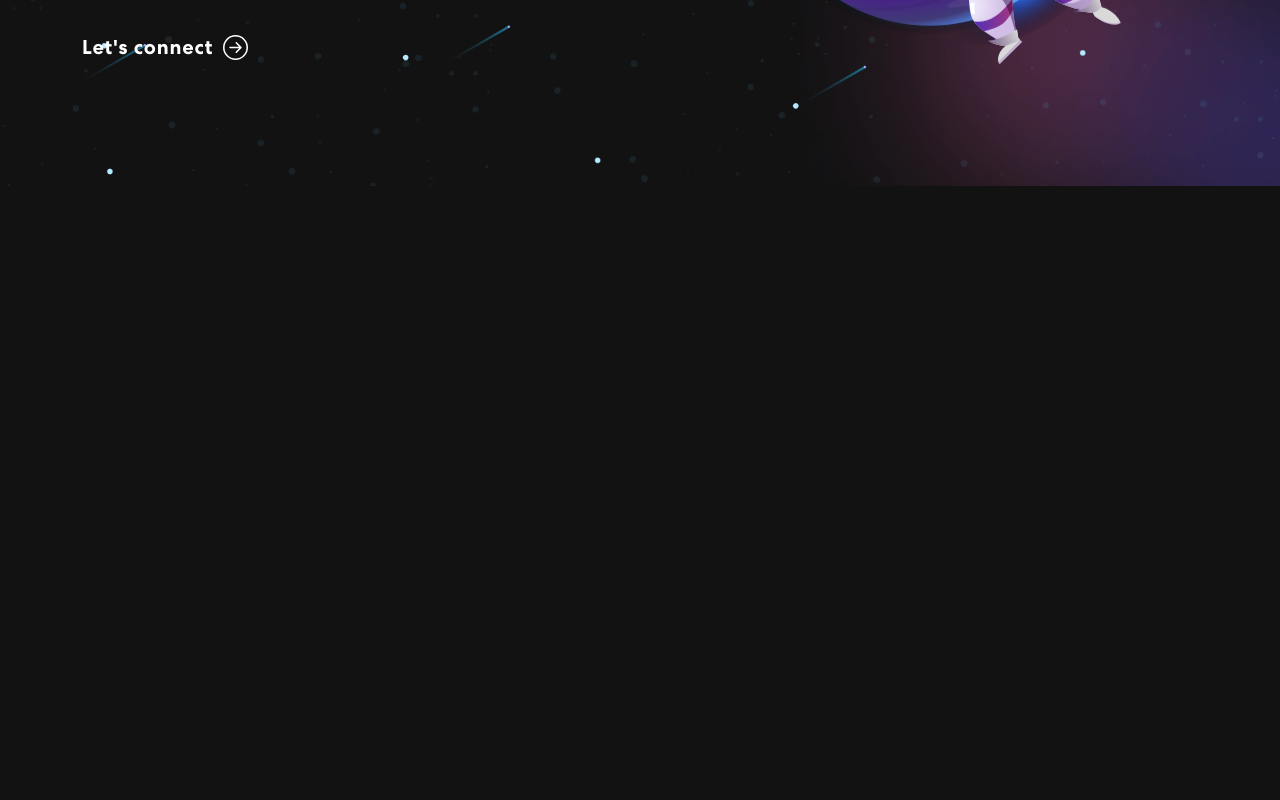
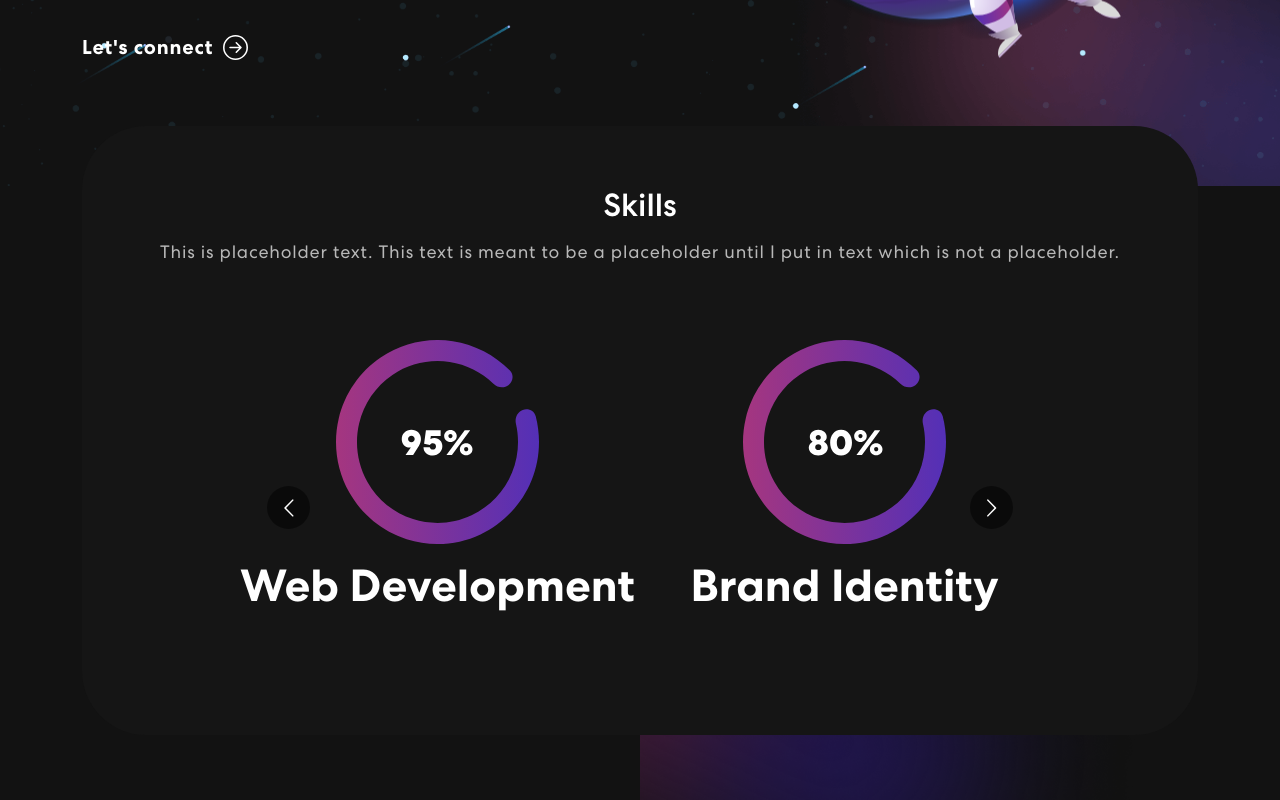
Before and after one commit to EliDoesStuff/EliDoesStuff.github.io, a React (Create React App) app: page / in a window 1280 px wide. Shown: the part 580-1380 px from the top of the page. Before the commit the page ends 800 px from the top, so only its background shows below. Built offline with nearby package versions, Linux system fonts and the light colour scheme.

Commit message:
Skills section and CSS

```diff
--- a/package.json
+++ b/package.json
@@ -11,6 +11,7 @@
     "react-bootstrap": "^2.8.0",
     "react-bootstrap-icons": "^1.10.3",
     "react-dom": "^18.2.0",
+    "react-multi-carousel": "^2.8.4",
     "react-scripts": "5.0.1",
     "web-vitals": "^2.1.4"
   },
--- a/src/App.css
+++ b/src/App.css
@@ -303,6 +303,7 @@
   background-size: cover;
   background-repeat: no-repeat;
 }
+
 .banner .tagline {
   font-weight: 700;
   letter-spacing: 0.8px;
@@ -313,6 +314,7 @@
   margin-bottom: 16px;
   display: inline-block;
 }
+
 .banner h1 {
   font-size: 65px;
   font-weight: 700;
@@ -321,6 +323,7 @@
   margin-bottom: 20px;
   display: block;
 }
+
 .banner p {
   color: #B8B8B8;
   font-size: 18px;
@@ -328,6 +331,7 @@
   line-height: 1.5em;
   width: 96%;
 }
+
 .banner button {
   color: #fff;
   font-weight: 700;
@@ -337,18 +341,22 @@
   display: flex;
   align-items: center;
 }
+
 .banner button svg {
   font-size: 25px;
   margin-left: 10px;
   transition: 0.3s ease-in-out;
   line-height: 1;
 }
+
 .banner button:hover svg {
   margin-left: 25px;
 }
+
 .banner img {
   animation: updown 3s linear infinite;
 }
+
 @keyframes updown {
   0% {
     transform: translateY(-20px);
@@ -360,6 +368,54 @@
     transform: translateY(-20px);
   }
 }
+
 .txt-rotate > .wrap {
   border-right: 0.08em solid #666;
 }
+
+/* Skills */
+
+.skill {
+  padding: 0 0 50px 0;
+  position: relative;
+}
+
+.skill-bx {
+  background: #151515;
+  border-radius: 64px;
+  text-align: center;
+  padding: 60px 50px;
+  margin-top: -60px;
+}
+
+.skill h5 {
+  font-size: 45px;
+  font-weight: 700;
+}
+
+.skill p {
+  color: #B8B8B8;
+  font-size: 18px;
+  letter-spacing: 0.8px;
+  line-height: 1.5em;
+  margin: 14px 0 75px 0;
+}
+
+.skill-slider {
+  width: 80%;
+  margin: 0 auto;
+  position: relative;
+}
+
+.skill-slider .item img {
+  width: 50%;
+  margin: 0 auto 15px auto;
+}
+
+.background-image-left {
+  top: 28%;
+  position: absolute;
+  bottom: 0;
+  width: 40%;
+  z-index: -4;
+}
--- a/src/App.js
+++ b/src/App.js
@@ -2,6 +2,7 @@
 import './App.css';
 import { NavBar } from "./components/NavBar";
 import { Banner } from "./components/Banner";
+import { Skills } from "./components/Skills";
 import "bootstrap/dist/css/bootstrap.min.css";
 
 function App() {
@@ -9,6 +10,7 @@
     <div className="App">
       <NavBar />
       <Banner />
+      <Skills />
     </div>
   );
 }
--- /dev/null
+++ b/src/components/Skills.js
@@ -0,0 +1,68 @@
+import { Container, Row, Col } from "react-bootstrap";
+import Carousel from "react-multi-carousel";
+import "react-multi-carousel/lib/styles.css";
+import meter1 from "../assets/img/meter1.svg"
+import meter2 from "../assets/img/meter2.svg"
+import meter3 from "../assets/img/meter3.svg"
+import colorSharp from "../assets/img/color-sharp.png";
+
+export const Skills = () => {
+    const responsive = {
+        superLargeDesktop: {
+            breakpoint: { max: 4000, min: 3000 },
+            items: 5
+        },
+        desktop: {
+            breakpoint: { max: 3000, min: 1024 },
+            items: 3
+        },
+        tablet: {
+            breakpoint: { max: 1024, min: 464 },
+            items: 2
+        },
+        mobile: {
+            breakpoint: { max: 464, min: 0 },
+            items: 1
+        }
+    };
+
+    return (
+        <section className="skill" id="skills">
+            <Container>
+                <Row>
+                    <Col>
+                        <div className="skill-bx">
+                            <h2>
+                                Skills
+                            </h2>
+                            <p>
+                                This is placeholder text. This text is meant to be a placeholder
+                                until I put in text which is not a placeholder.
+                            </p>
+                            <Carousel responsive={responsive} infinite={true} className="skill-slider">
+                                <div className="item">
+                                    <img src={meter1} alt="Image" />
+                                    <h5>Web Development</h5>
+                                </div>
+                                <div className="item">
+                                    <img src={meter2} alt="Image" />
+                                    <h5>Brand Identity</h5>
+                                </div>
+                                <div className="item">
+                                    <img src={meter3} alt="Image" />
+                                    <h5>Logo Design</h5>
+                                </div>
+                                <div className="item">
+                                    <img src={meter1} alt="Image" />
+                                    <h5>Full-Stack Software Engineer</h5>
+                                </div>
+                            </Carousel>
+                        </div>
+                    </Col>
+                </Row>
+            </Container>
+            <img className="background-image-left" src={colorSharp} />
+        </section>
+    );
+
+}
```
Also changed, not shown: docker-compose.yml (deleted, +0 -15 lines), 2 other files (tests, documents, lock files or other folders).
